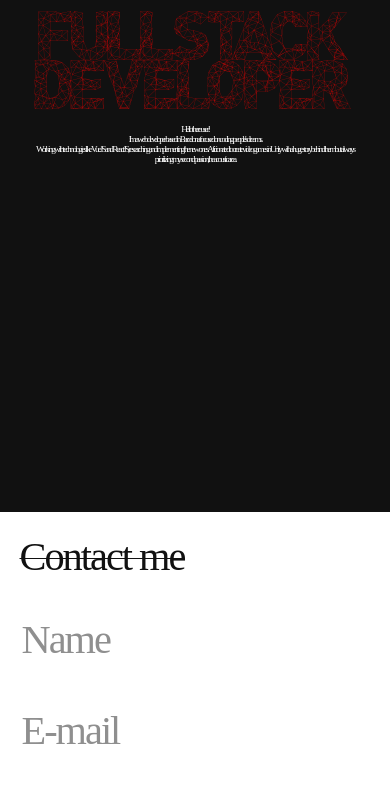
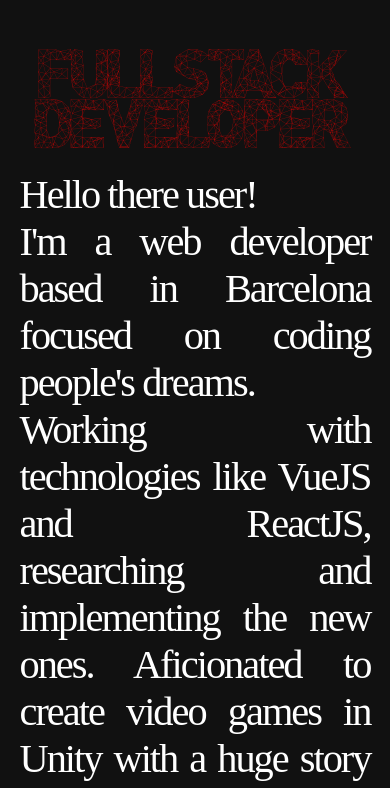
Before and after one commit to sergiJimenez/columbuscode, a Vue app: page / in a window 390 px wide. Shown: the part 2020-2808 px from the top of the page. Built offline with nearby package versions, Linux system fonts and the light colour scheme; a web font is replaced by a local one.

Commit message:
doing responsive whoamiLayout

```diff
--- a/src/components/esloganLayout.vue
+++ b/src/components/esloganLayout.vue
@@ -38,7 +38,7 @@
         justify-content: center;
         background-color: #111111;
         color: #FFFFFF;
-    }
+        }
 
     .codingDiv {
         display: flex;
--- a/src/components/whoamiLayout.vue
+++ b/src/components/whoamiLayout.vue
@@ -201,8 +201,9 @@
 
     .contentInformationWhoIAm {
         display: flex;
-        width: 85%;
-        text-align: center;
+        width: 80%;
+        text-align: justify;
+        margin-top: 2%;
         justify-content: center;
         font-family: "SF-Pro-Ultralight";
         font-size: 2.35vw;
@@ -212,4 +213,14 @@
 
     /*Responsive conditions*/
     /*Mobiles sizes S, M and L. Since 280px to 426px*/
+    @media (min-width: 280px) and (max-width: 426px) {
+        .whoAmILayout {
+            height: 200vh;
+        }
+
+        .contentInformationWhoIAm {
+            font-size: 10.35vw;
+            width: 90%;
+        }
+    }
 </style>
```
